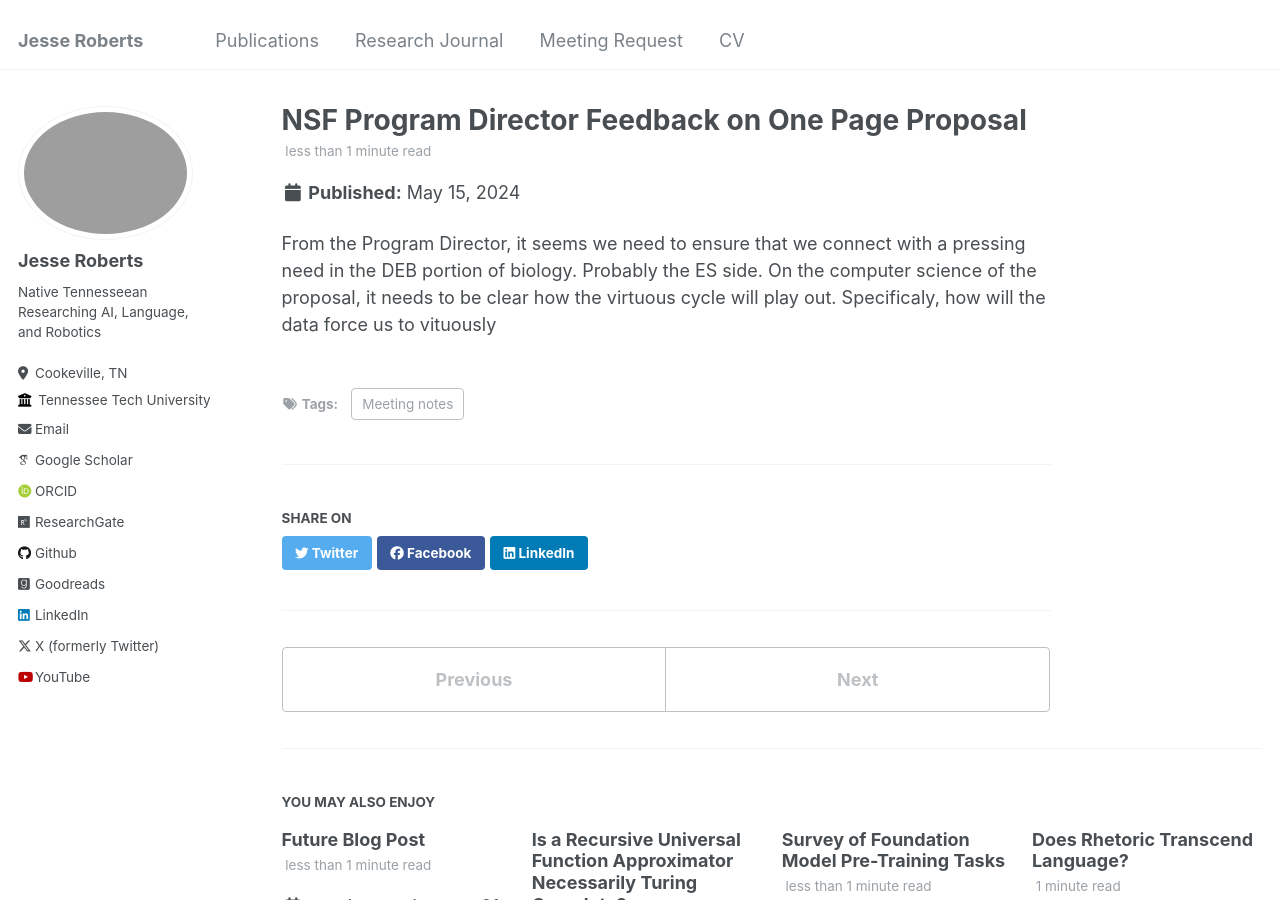
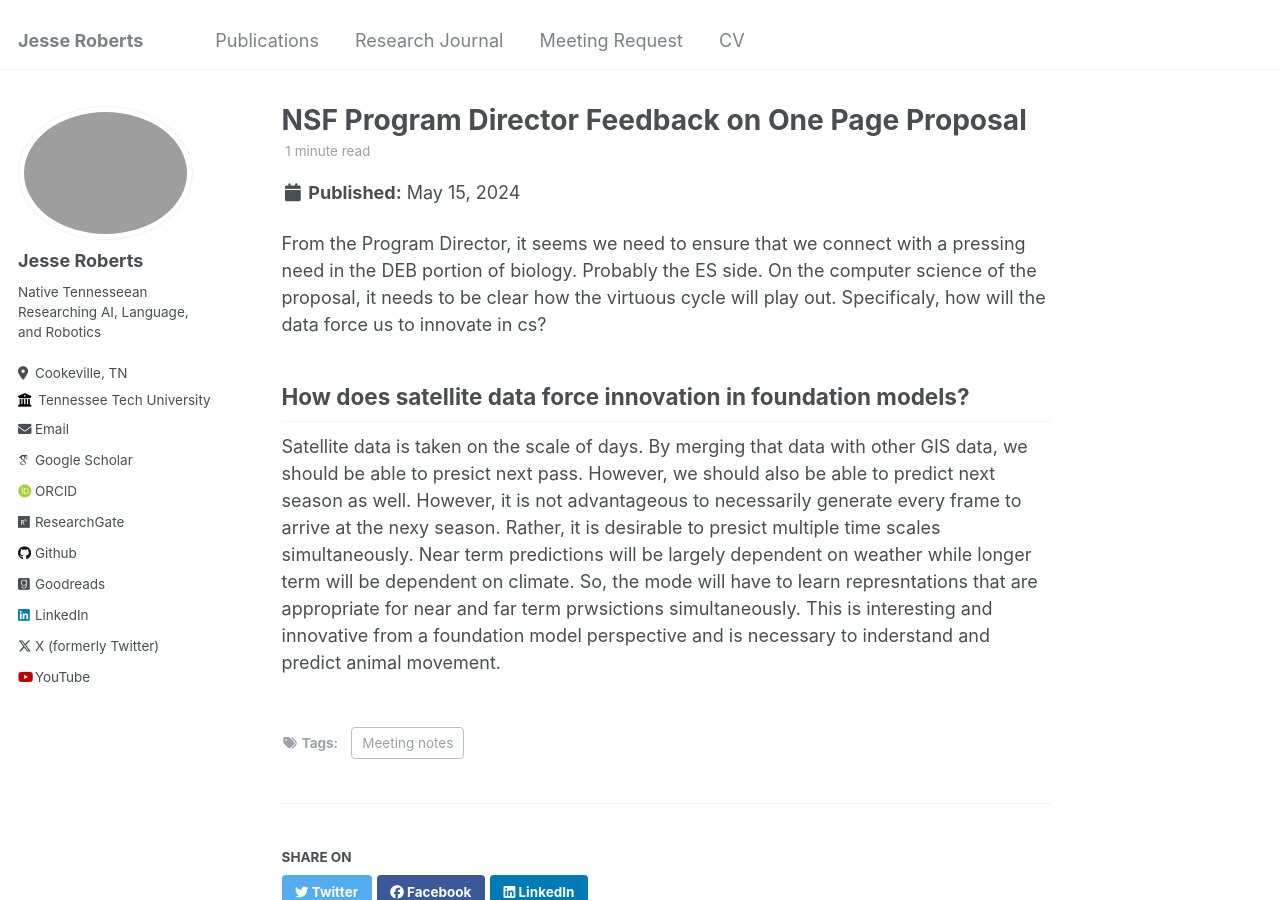
Before and after one commit to JesseTNRoberts/JesseTNRoberts.github.io, a Jekyll site: the page built from _posts/2024-05-15-MeetingNotesMoyer.md, in a window 1280 px wide and 900 px high. Built offline with Jekyll 4.4.1, drawn with Linux system fonts in a browser that asks for light colours; some web fonts are replaced.

Commit message:
Update 2024-05-15-MeetingNotesMoyer.md

```diff
--- a/_posts/2024-05-15-MeetingNotesMoyer.md
+++ b/_posts/2024-05-15-MeetingNotesMoyer.md
@@ -6,4 +6,8 @@ tags:
   - Meeting notes
 ---
 
-From the Program Director, it seems we need to ensure that we connect with a pressing need in the DEB portion of biology. Probably the ES side. On the computer science of the proposal, it needs to be clear how the virtuous cycle will play out. Specificaly, how will the data  force us to vituously
+From the Program Director, it seems we need to ensure that we connect with a pressing need in the DEB portion of biology. Probably the ES side. On the computer science of the proposal, it needs to be clear how the virtuous cycle will play out. Specificaly, how will the data  force us to innovate in cs?
+
+## How does satellite data force innovation in foundation models?
+
+Satellite data is taken on the scale of days. By merging that data with other GIS data, we should be able to presict next pass. However, we should also be able to predict next season as well. However, it is not advantageous to necessarily generate every frame to arrive at the nexy season. Rather, it is desirable to presict multiple time scales simultaneously. Near term predictions will be largely dependent on weather while longer term will be dependent on climate. So, the mode will have to learn represntations that are appropriate for near and far term prwsictions simultaneously. This is interesting and innovative from a foundation model perspective and is necessary to inderstand and predict animal movement.
```
